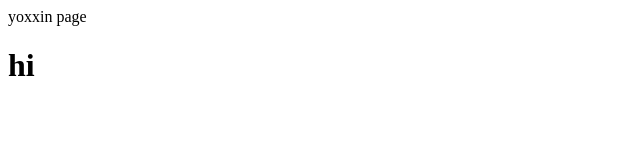
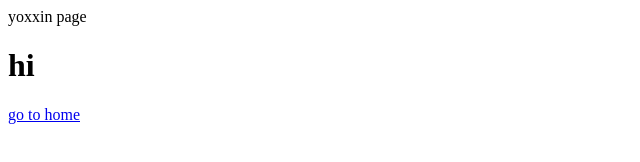
Before and after one commit to yoxxin-team/potato-chip, a plain HTML site: page index-yoxxin.html in a window 1280 px wide. Shown: the whole page, without its empty margins (0-640 px from the left). Drawn offline with Linux system fonts and the light colour scheme.

Commit message:
feat: Add Link to Home

```diff
--- a/index-yoxxin.html
+++ b/index-yoxxin.html
@@ -5,5 +5,6 @@
   </head>
   <body>
     <h1>hi</h1>
+    <a href="index.html">go to home</a>
   </body>
 </html>
```
